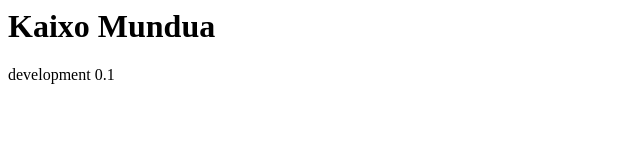
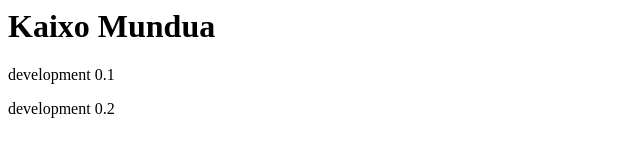
Before and after one commit to SirIgnatius/GitACME, a plain HTML site: page index.html in a window 1280 px wide. Shown: the whole page, without its empty margins (0-640 px from the left). Drawn offline with Linux system fonts and the light colour scheme.

Commit message:
development0.2

```diff
--- a/index.html
+++ b/index.html
@@ -1,3 +1,4 @@
 <h1>Kaixo Mundua</h1>
 
 <p>development 0.1</p>
+<p>development 0.2</p>
```
